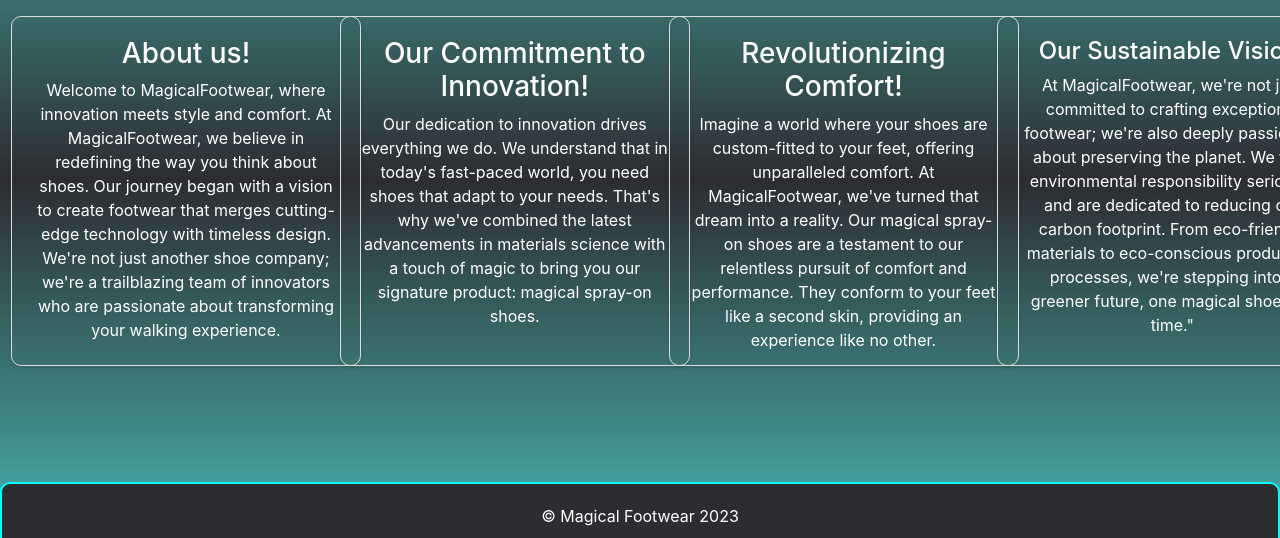
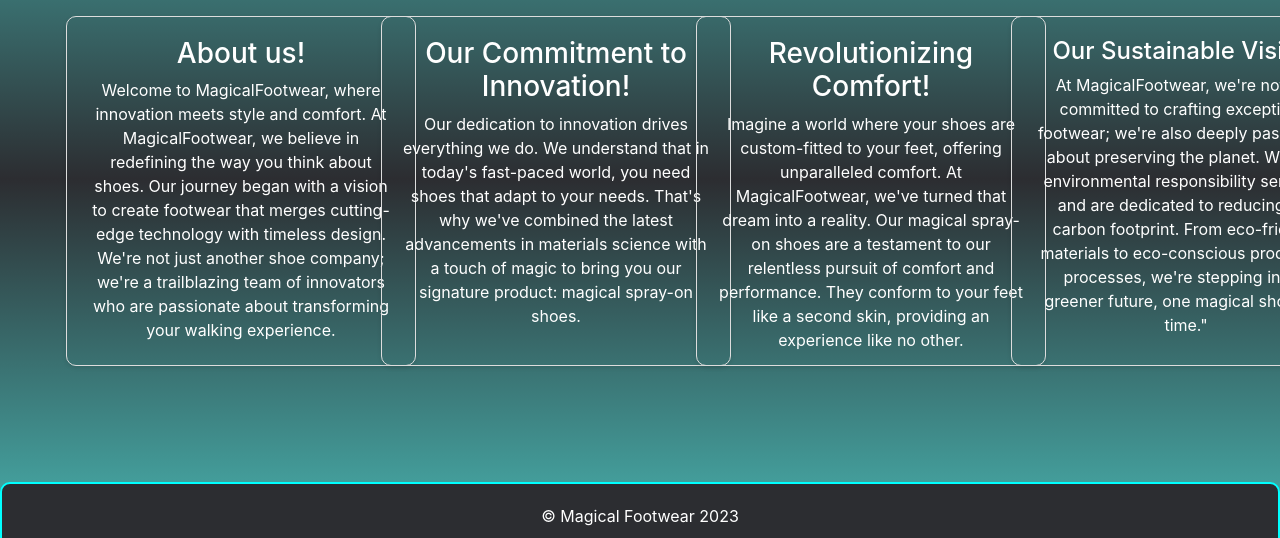
Before and after one commit to kennym0124/Magical-Footwear, a plain HTML site: page aboutus.html in a window 1280 px wide. Shown: the part 661-1199 px from the top of the page. Drawn offline with Linux system fonts and the light colour scheme.

Commit message:
Center the about us text box

```diff
--- a/css/aboutusstyles.css
+++ b/css/aboutusstyles.css
@@ -39,7 +39,7 @@
 .container-text-center {
   margin-top: 60px;
   text-align: center;
-  margin-left: -5px;
+  margin-left: 50px;
 
 }
 .container-text-center h1 {
```
